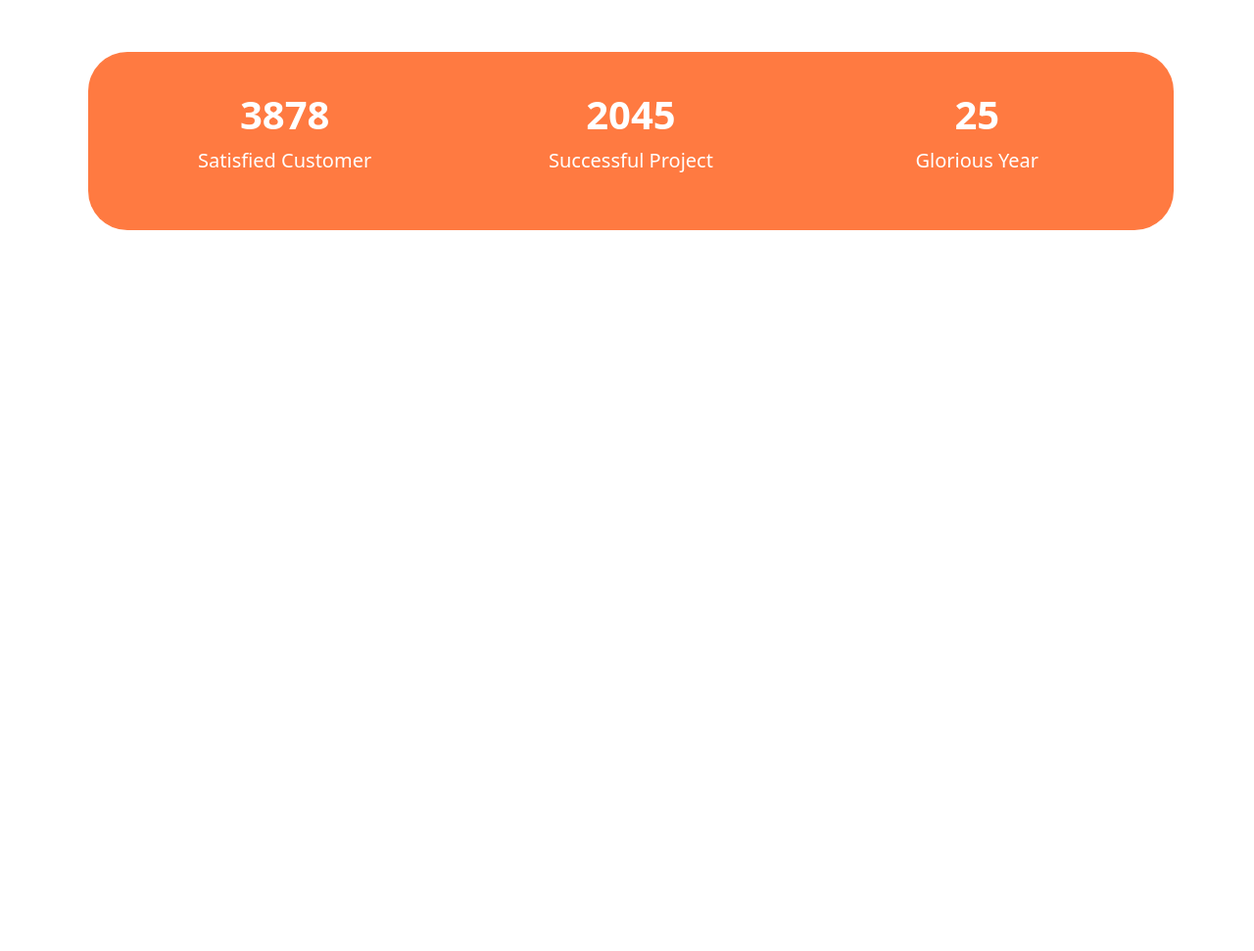
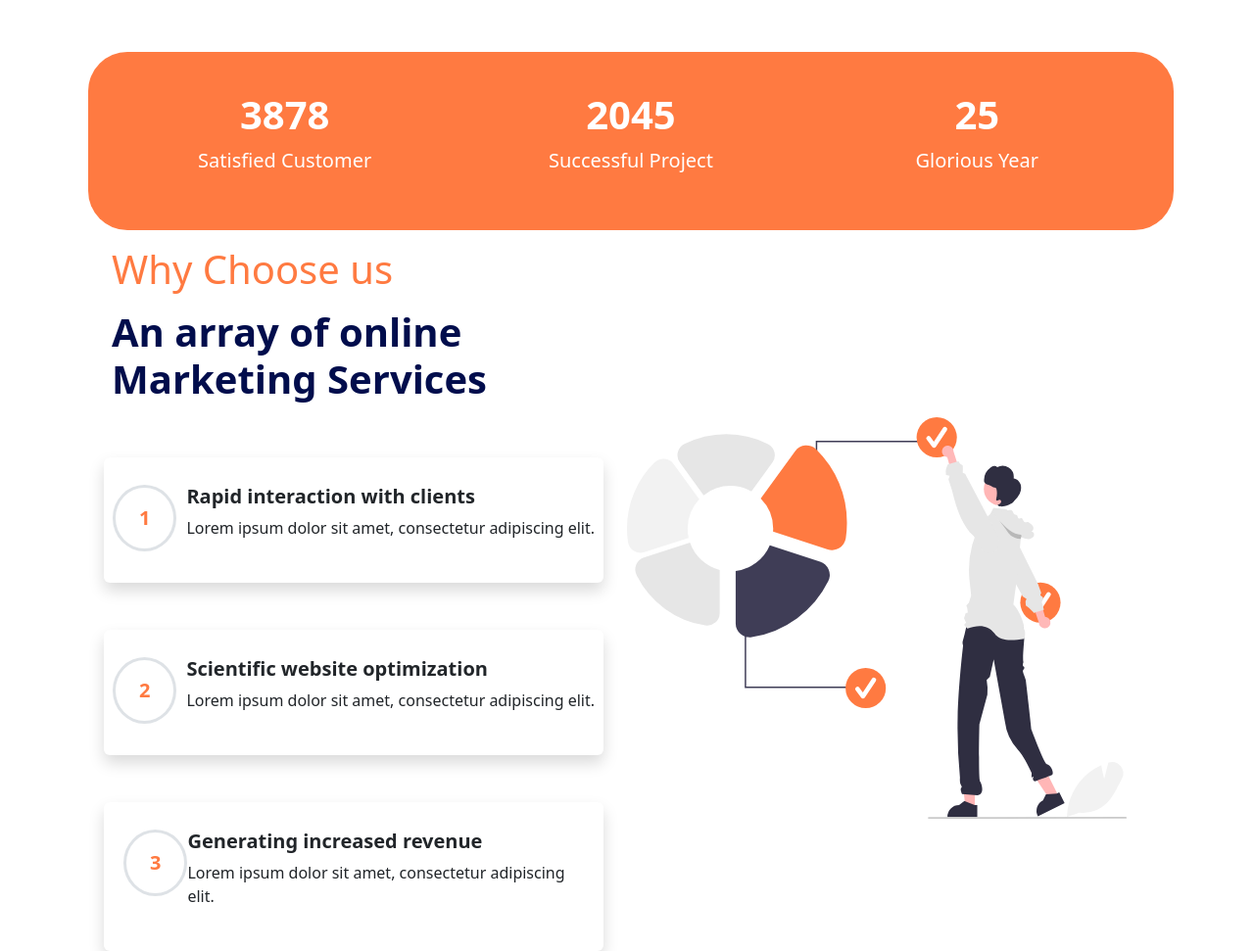
Before and after one commit to ebuka988/boottstrap-project, a plain HTML site: page index.html in a window 1280 px wide. Shown: the part 3730-4701 px from the top of the page at 98% size. Before the commit the page ends 3973 px from the top, so only its background shows below. Drawn offline with Linux system fonts and the light colour scheme.

Commit message:
new sections added and corrections effected

```diff
--- a/index.html
+++ b/index.html
@@ -307,8 +307,8 @@
 
                     <h3 class="m-2">
                         <strong>
-                        Online Media Management
-                    </strong>
+                            Online Media Management
+                        </strong>
                     </h3>
 
                     <p class="fs-5">
@@ -501,6 +501,100 @@
     </section> -->
 
 
+    <section class="container container-fluid ">
+
+        <div class="container-fluid ">
+
+            <div class="row container-fluid">
+                <div class="col-sm-12 col-md-6 col-lg-6">
+                    <p class="why m-2">
+                        <strong class="display-6">
+                            Why Choose us
+                        </strong>
+                    </p>
+
+                    <h1 class="an p-2">
+                        <strong class="">
+                            An array of online Marketing Services
+                        </strong>
+                    </h1>
+
+                    <div class="card my-5 p-1 shadow border-0">
+
+                        <div class="d-flex justify-content-around py-4">
+
+                            <div
+                                class="card-number px-4 py-3 h-25 border border-3 rounded-circle text fw-bold fs-5 max-1">
+                                1</div>
+
+                            <div>
+                                <h5>
+                                    <strong class="">
+                                        Rapid interaction with clients
+                                    </strong>
+                                </h5>
+                                <p>
+                                    Lorem ipsum dolor sit amet, consectetur
+                                    adipiscing elit.
+                                </p>
+                            </div>
+                        </div>
+                    </div>
+
+                    <div class="card my-5 p-1 shadow border-0">
+                        <div class="d-flex justify-content-around py-4">
+
+                            <div
+                                class="card-number px-4 py-3 h-25 border border-3 rounded-circle text-center fw-bold fs-5 max-1 text-center ">
+                                2</div>
+
+                            <div class="pl-3">
+                                <h5>
+                                    <strong class="">
+                                        Scientific website optimization
+                                    </strong>
+                                </h5>
+                                <p>
+                                    Lorem ipsum dolor sit amet, consectetur
+                                    adipiscing elit.
+                                </p>
+                            </div>
+                        </div>
+                    </div>
+
+                    <div class="card p-1 shadow border-0">
+                        <div class="d-flex justify-content-around py-4 px-md-3">
+                            <div
+                                class="card-number px-4 py-3 h-25 border border-3 rounded-circle text-center fw-bold fs-5 max-1 text-center">
+                                3</div>
+
+                            <div class="">
+                                <h5>
+                                    <strong class="">
+                                        Generating increased revenue
+                                    </strong>
+                                </h5>
+                                <p>
+                                    Lorem ipsum dolor sit amet, consectetur
+                                    adipiscing elit.
+                                </p>
+                            </div>
+                        </div>
+                    </div>
+
+                </div>
+
+                <div class="col-sm-12 col-md-6 col-lg-6 align-self-center">
+                    <img src="./asset/images/undraw-pie-graph-re-fvol.svg" class="w-100 mt-5 img-fluid " alt="">
+                </div>
+
+            </div>
+
+        </div>
+
+    </section>
+
+
 
     <script src="./js/bootstrap.min.js"></script>
 </body>
--- a/style.css
+++ b/style.css
@@ -25,11 +25,17 @@ nav{
     width: 200px;
 }
 
-.robust, .serve, .craft{
+.robust, .serve, .craft, .an{
     color: #010d4c;
 }
-.top, .our, .max ,.seo{
-    color: #ff7a41;
+.top, .our, .max ,.seo, .why, .max-1{
+    color: #ff7a41 !important;
+}
+
+.max-1:hover{
+    background-color: #9D50FF!important;
+    outline: none !important;
+    /* border: none !important; */
 }
 
  .top-brand-section{
```
